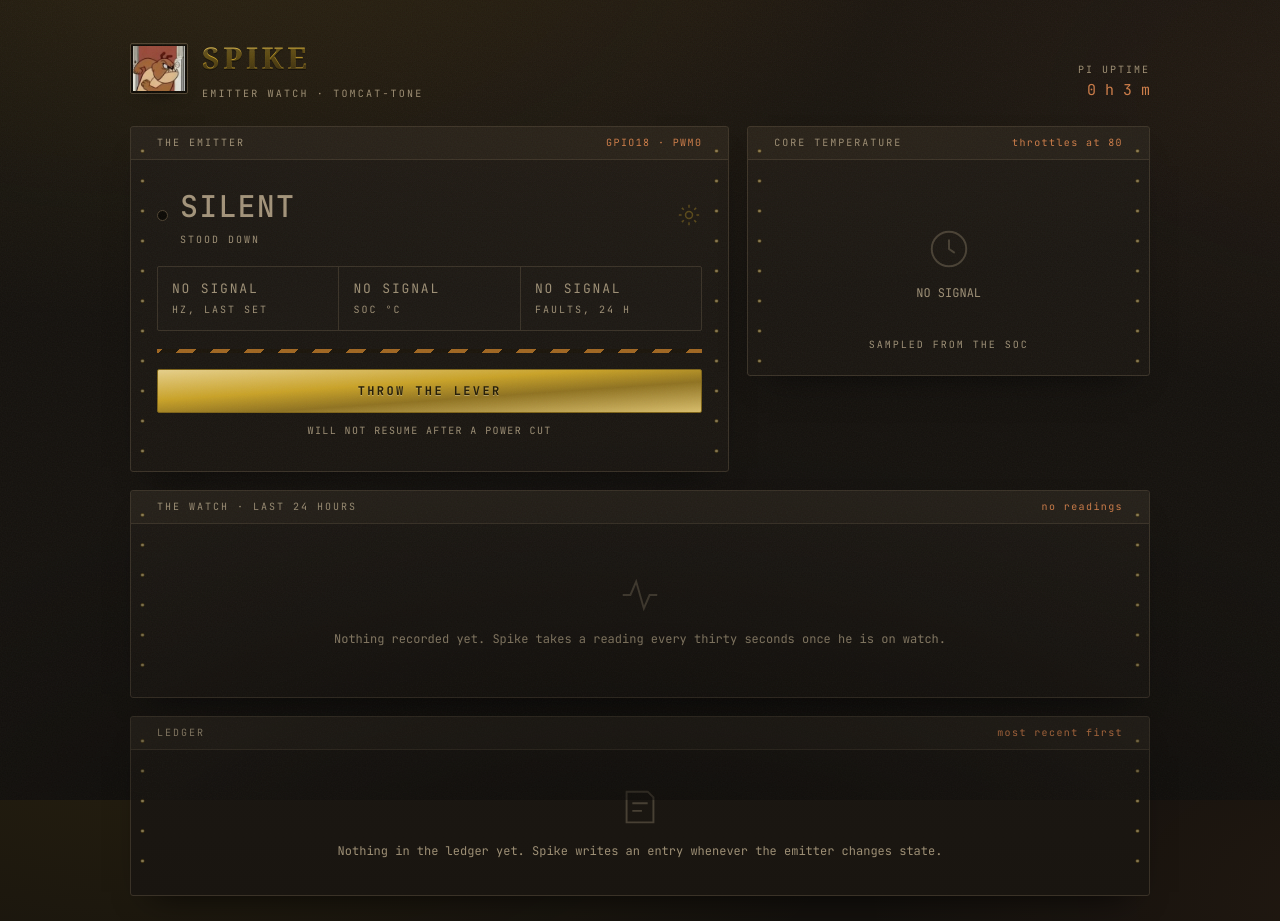
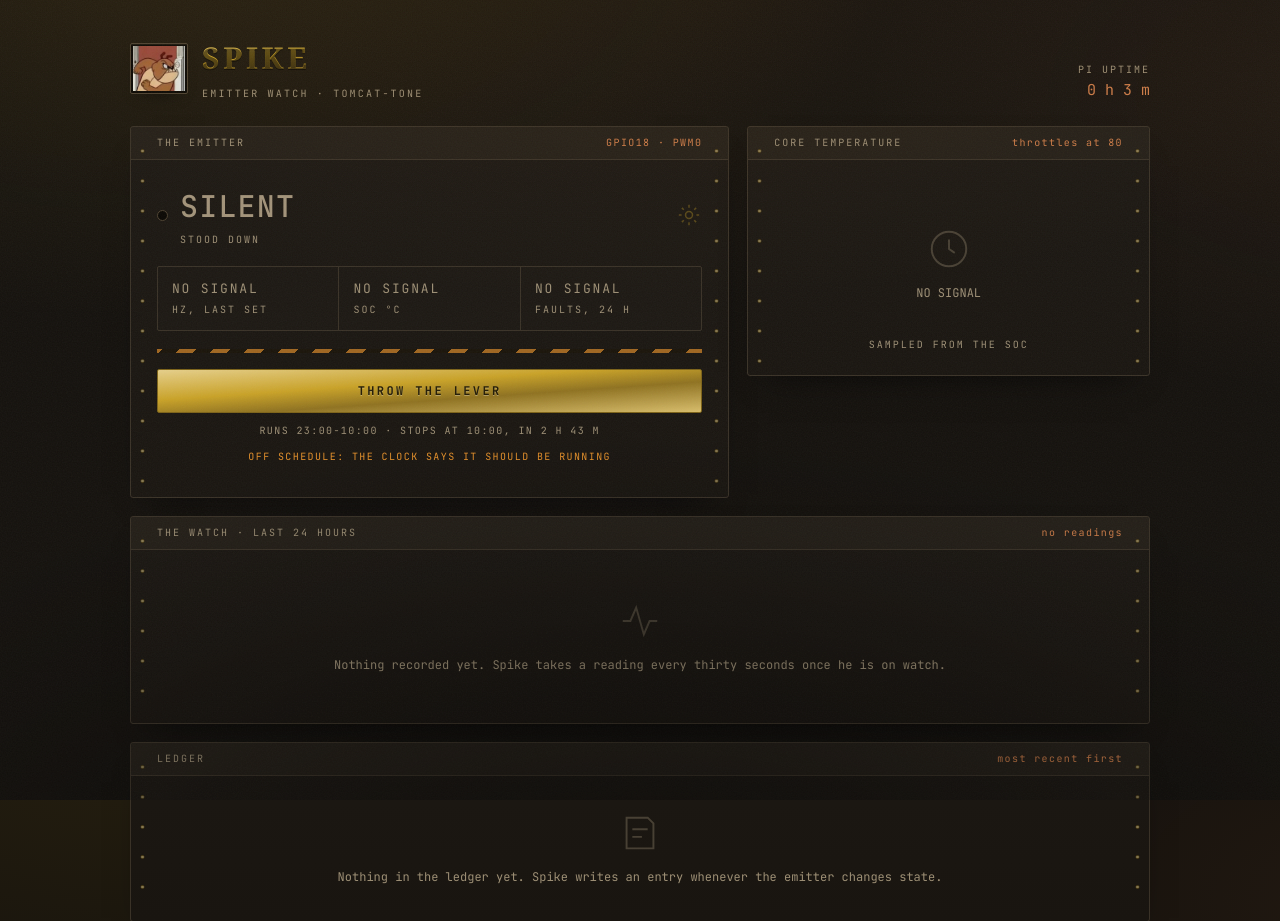
Before and after one commit to cargopete/tomcat, a Flask app: page / in a window 1280 px wide. Shown: the top 921 px of the page. Run offline with Flask 3, Linux system fonts and the light colour scheme.

Commit message:
Run the emitter on a night schedule, reconciled from the clock

```diff
--- a/panel/app.py
+++ b/panel/app.py
@@ -18,6 +18,7 @@ import os
 import sqlite3
 import subprocess
 from datetime import datetime, timedelta
+from datetime import time as dtime
 from pathlib import Path
 
 from flask import Flask, jsonify, redirect, render_template, url_for
@@ -33,7 +34,43 @@ PORT = int(os.environ.get("TOMCAT_PANEL_PORT", 8090))
 # real limits: the Pi 4 begins throttling at 80 °C.
 TEMP_MIN, TEMP_MAX = 30.0, 85.0
 SWEEP_DEG = 125          # -125 to +125 reads as an instrument; 360 does not.
+NIGHT_START_H = int(os.environ.get("TOMCAT_NIGHT_START_H", 23))
+NIGHT_END_H = int(os.environ.get("TOMCAT_NIGHT_END_H", 10))
 CX, CY = 100.0, 105.0    # gauge centre, in the SVG's own coordinates
+
+
+def schedule():
+    """What the clock says, and when it next has an opinion.
+
+    Reported alongside the actual state rather than instead of it, so a lever
+    thrown by hand outside the window shows up as a disagreement rather than
+    being quietly papered over.
+    """
+    if NIGHT_START_H == NIGHT_END_H:
+        return {"window": None, "should_run": None, "next_at": None,
+                "next_action": None, "next_in_m": None}
+    now = datetime.now()
+    if NIGHT_START_H < NIGHT_END_H:
+        should = NIGHT_START_H <= now.hour < NIGHT_END_H
+    else:
+        should = now.hour >= NIGHT_START_H or now.hour < NIGHT_END_H
+
+    # The next boundary is whichever of the two comes first from now.
+    nxt = None
+    for h, action in ((NIGHT_START_H, "starts"), (NIGHT_END_H, "stops")):
+        cand = datetime.combine(now.date(), dtime(hour=h))
+        if cand <= now:
+            cand += timedelta(days=1)
+        if nxt is None or cand < nxt[0]:
+            nxt = (cand, action)
+    delta = int((nxt[0] - now).total_seconds() // 60)
+    return {
+        "window": f"{NIGHT_START_H:02d}:00-{NIGHT_END_H:02d}:00",
+        "should_run": should,
+        "next_at": nxt[0].strftime("%H:%M"),
+        "next_action": nxt[1],
+        "next_in_m": delta,
+    }
 
 
 def gauge_ticks():
@@ -161,9 +198,15 @@ def snapshot():
     frac = None
     if t is not None:
         frac = min(1.0, max(0.0, (t - TEMP_MIN) / (TEMP_MAX - TEMP_MIN)))
+    sched = schedule()
     return {
         **s,
         **stats,
+        "sched": sched,
+        # True only when the clock and the hardware disagree, which is worth
+        # showing rather than hiding.
+        "off_schedule": (sched["should_run"] is not None
+                         and sched["should_run"] != s["unit_active"]),
         "temp_frac": frac,
         "needle_deg": round(-SWEEP_DEG + 2 * SWEEP_DEG * frac, 1) if frac is not None else None,
         "ticks": gauge_ticks(),
--- a/panel/templates/panel.html
+++ b/panel/templates/panel.html
@@ -237,8 +237,19 @@ td.detail{color:var(--ink-dim)}
             </button>
           </form>
           <p class="lever-note">
-            {% if d.enabled_at_boot %}Resumes by itself after a power cut{% else %}Will not resume after a power cut{% endif %}
+            {%- if d.sched.window -%}
+              Runs {{ d.sched.window }} · {{ d.sched.next_action }} at {{ d.sched.next_at }},
+              in {{ d.sched.next_in_m // 60 }} h {{ d.sched.next_in_m % 60 }} m
+            {%- else -%}
+              No schedule set
+            {%- endif -%}
           </p>
+          {% if d.off_schedule %}
+          <p class="lever-note" style="color:var(--ember)">
+            Off schedule: the clock says it should be
+            {{ 'running' if d.sched.should_run else 'stopped' }}
+          </p>
+          {% endif %}
         </div>
 
       </div>
```
Also changed, not shown: tools/schedule.py (added, +76 -0 lines), README.md, 3 other files.
